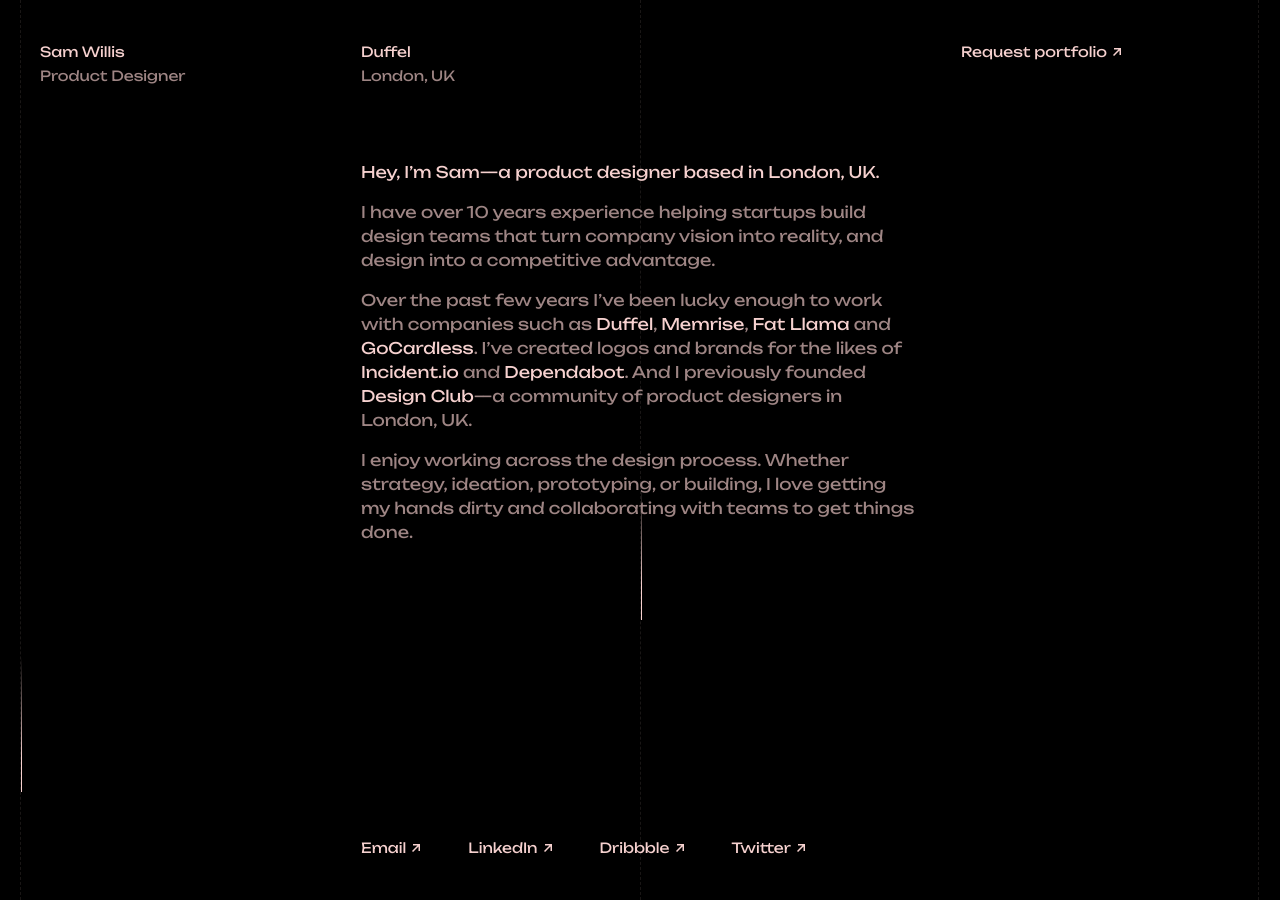
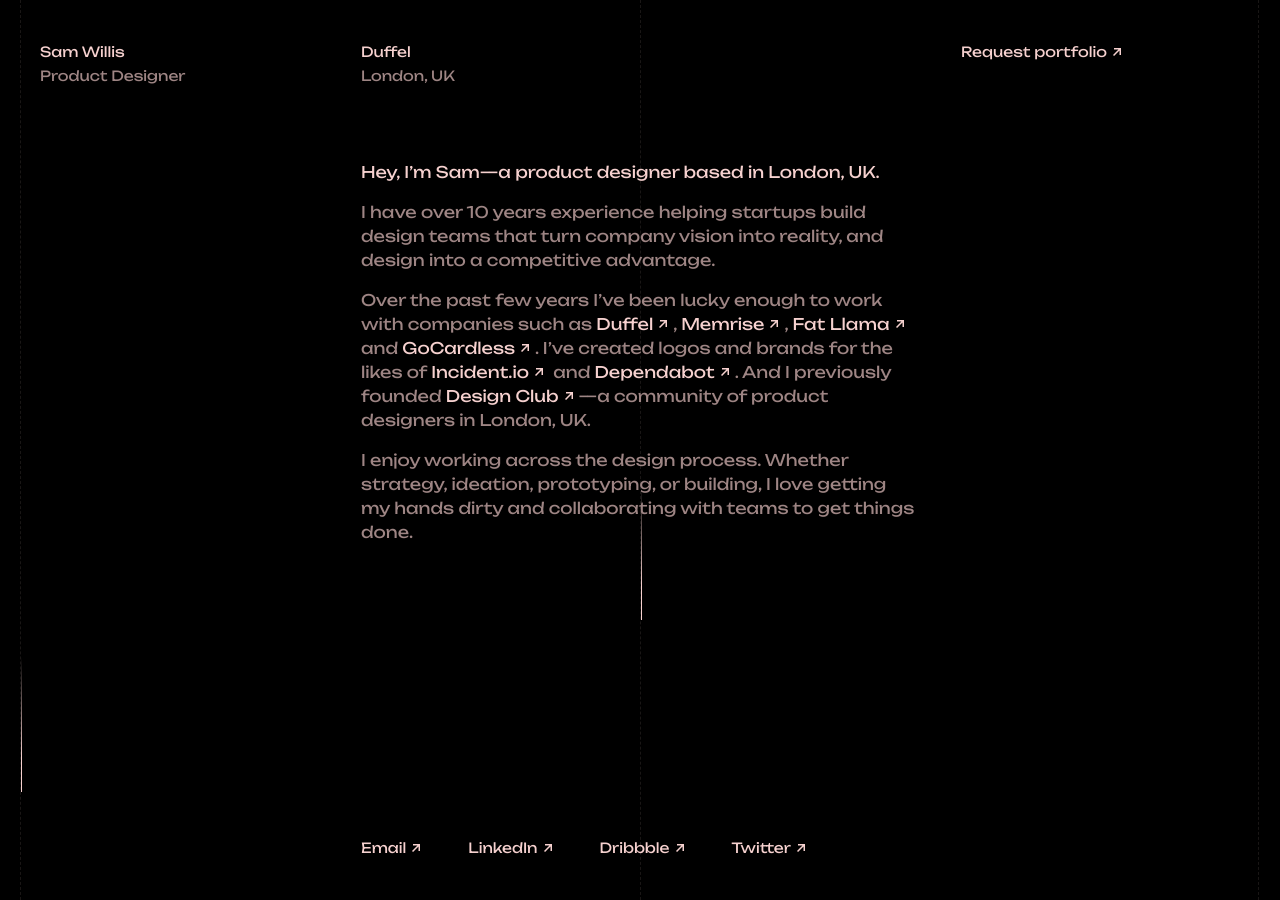
Before and after one commit to swillis/samwillis-site, a Jekyll site: the page built from index.markdown, in a window 1280 px wide. Built offline with Jekyll 4.4.1, drawn with Linux system fonts in a browser that asks for light colours.

Commit message:
Link icons

```diff
--- a/_includes/_main.html
+++ b/_includes/_main.html
@@ -27,7 +27,7 @@
       <div class="blurb">
         <p>Hey, I’m Sam—a product designer based in London, UK.</p>
         <p>I have over 10 years experience helping startups build design teams that turn company vision into reality, and design into a competitive advantage.</p>
-        <p>Over the past few years I’ve been lucky enough to work with companies such as <a href="https://duffel.com" target="_blank">Duffel</a>, <a href="https://memrise.com" target="_blank">Memrise</a>, <a href="https://fatllama.com" target="_blank">Fat Llama</a> and <a href="https://gocardless.com" target="_blank">GoCardless</a>. I’ve created logos and brands for the likes of <a href="https://incident.io" target="_blank">Incident.io</a> and <a href="https://dependabot.com" target="_blank">Dependabot</a>. And I previously founded <a href="https://designclub.io" target="_blank">Design Club</a>—a community of product designers in London, UK.</p>
+        <p>Over the past few years I’ve been lucky enough to work with companies such as <a href="https://duffel.com" target="_blank">Duffel<img src="/assets/img/icons/link.svg" alt=""></a>, <a href="https://memrise.com" target="_blank">Memrise<img src="/assets/img/icons/link.svg" alt=""></a>, <a href="https://fatllama.com" target="_blank">Fat Llama<img src="/assets/img/icons/link.svg" alt=""></a> and <a href="https://gocardless.com" target="_blank">GoCardless<img src="/assets/img/icons/link.svg" alt=""></a>. I’ve created logos and brands for the likes of <a href="https://incident.io" target="_blank">Incident.io<img src="/assets/img/icons/link.svg" alt=""></a> and <a href="https://dependabot.com" target="_blank">Dependabot<img src="/assets/img/icons/link.svg" alt=""></a>. And I previously founded <a href="https://designclub.io" target="_blank">Design Club<img src="/assets/img/icons/link.svg" alt=""></a>—a community of product designers in London, UK.</p>
         <p>I enjoy working across the design process. Whether strategy, ideation,  prototyping, or building, I love getting my hands dirty and collaborating with teams to get things done.</p>
       </div>
       <div class="contact-links">
--- a/_sass/main.scss
+++ b/_sass/main.scss
@@ -122,11 +122,16 @@
 .blurb p {
   font-size: 16px;
   color: $grey-200;
+
+  &:first-child {
+    color: $grey-100;
+  }
+
+  a img {
+    vertical-align: sub;
+  }
 }
 
-.blurb p:first-child {
-  color: $grey-100;
-}
 
 .contact-links {
   display: flex;
@@ -241,8 +246,6 @@
   }
 }
 
-
-
 @keyframes drop {
   0% {
     top: -50%
```
